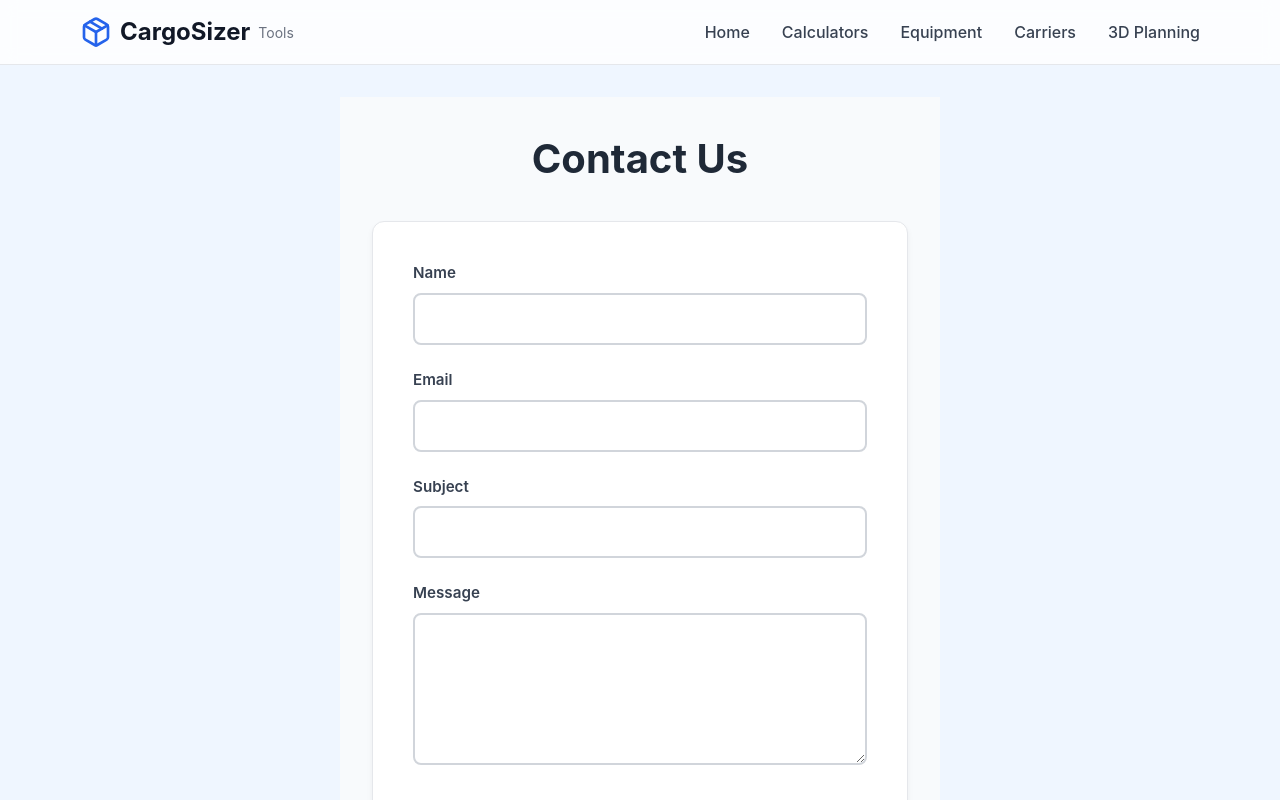
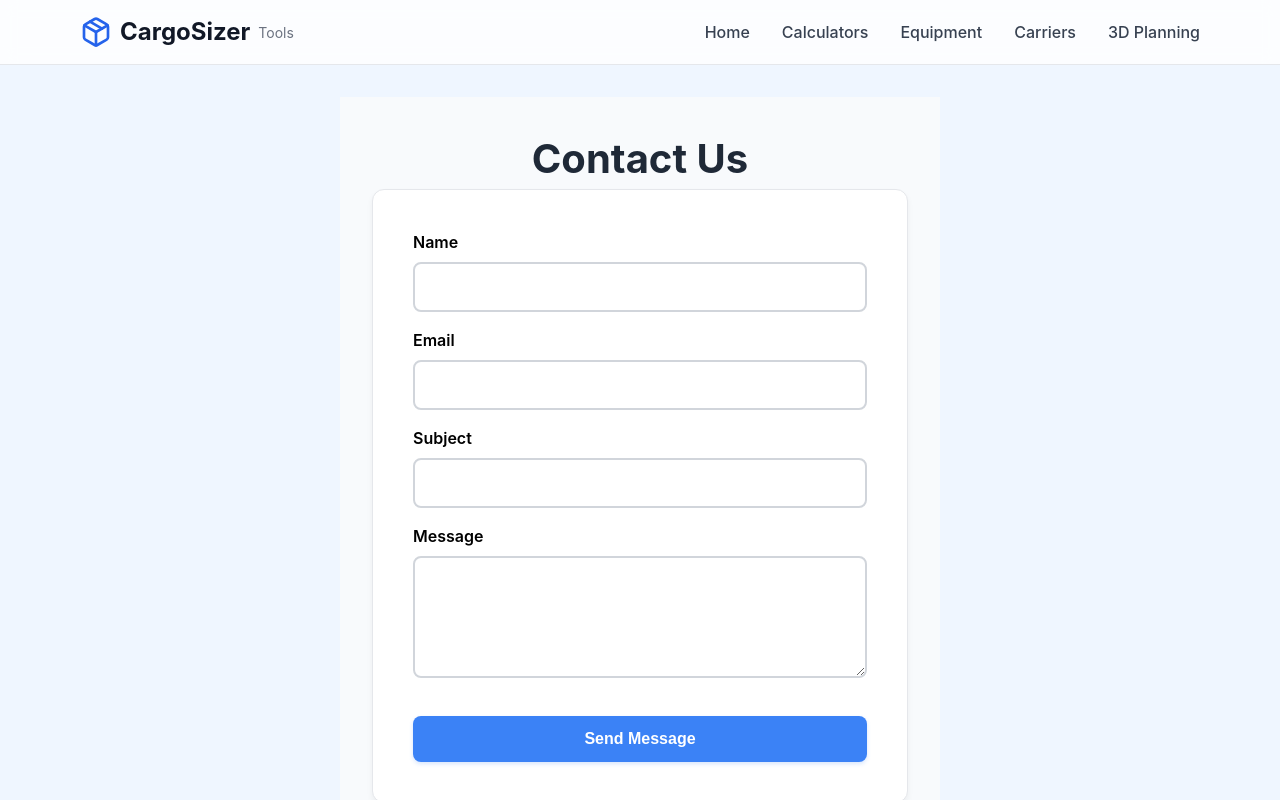
Before and after one commit to valiokarelov/cargosizer-website, a React (Vite) app: page /contact in a window 1280 px wide. Shown: the top 800 px of the page. Built offline with nearby package versions, Linux system fonts and the light colour scheme; no server answers.

Commit message:
adding css style directly under contact page

```diff
--- a/src/pages/Contact.jsx
+++ b/src/pages/Contact.jsx
@@ -1,31 +1,67 @@
 const Contact = () => {
+    const containerStyle = {
+    maxWidth: '600px',
+    margin: '2rem auto',
+    padding: '2rem',
+    backgroundColor: '#f8fafc',
+    minHeight: '100vh'
+  };
+
+  const formStyle = {
+    background: 'white',
+    borderRadius: '12px',
+    padding: '2.5rem',
+    boxShadow: '0 4px 6px rgba(0, 0, 0, 0.05)',
+    border: '1px solid #e5e7eb'
+  };
+
+  const inputStyle = {
+    width: '100%',
+    padding: '0.875rem 1rem',
+    border: '2px solid #d1d5db',
+    borderRadius: '8px',
+    fontSize: '1rem',
+    marginBottom: '1rem',
+    boxSizing: 'border-box'
+  };
   return (
-    <div className="contact-container">
-      <h1>Contact Us</h1>
-      <form name="contact" method="POST" data-netlify="true">
+    <div style={containerStyle}>
+      <h1 style={{textAlign: 'center', fontSize: '2.5rem', color: '#1f2937'}}>Contact Us</h1>
+      <form name="contact" method="POST" data-netlify="true" style={formStyle}>
         <input type="hidden" name="form-name" value="contact" />
 
-        <div className="form-group">
-          <label htmlFor="name">Name</label>
-          <input type="text" id="name" name="name" required />
+        <div>
+          <label style={{display: 'block', fontWeight: '600', marginBottom: '0.5rem'}}>Name</label>
+          <input type="text" name="name" required style={inputStyle} />
         </div>
 
-        <div className="form-group">
-          <label htmlFor="email">Email</label>
-          <input type="email" id="email" name="email" required />
+        <div>
+          <label style={{display: 'block', fontWeight: '600', marginBottom: '0.5rem'}}>Email</label>
+          <input type="email" name="email" required style={inputStyle} />
         </div>
 
-        <div className="form-group">
-          <label htmlFor="subject">Subject</label>
-          <input type="text" id="subject" name="subject" required />
+        <div>
+          <label style={{display: 'block', fontWeight: '600', marginBottom: '0.5rem'}}>Subject</label>
+          <input type="text" name="subject" required style={inputStyle} />
         </div>
 
-        <div className="form-group">
-          <label htmlFor="message">Message</label>
-          <textarea id="message" name="message" rows="5" required></textarea>
+        <div>
+          <label style={{display: 'block', fontWeight: '600', marginBottom: '0.5rem'}}>Message</label>
+          <textarea name="message" rows="5" required style={{...inputStyle, minHeight: '120px'}}></textarea>
         </div>
 
-        <button type="submit">Send Message</button>
+        <button type="submit" style={{
+          background: '#3b82f6',
+          color: 'white',
+          border: 'none',
+          padding: '0.875rem 2rem',
+          borderRadius: '8px',
+          fontWeight: '600',
+          width: '100%',
+          cursor: 'pointer'
+        }}>
+          Send Message
+        </button>
       </form>
     </div>
   )
```
